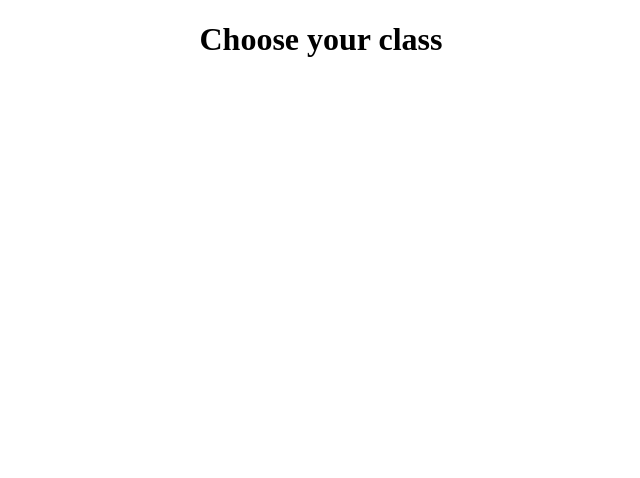
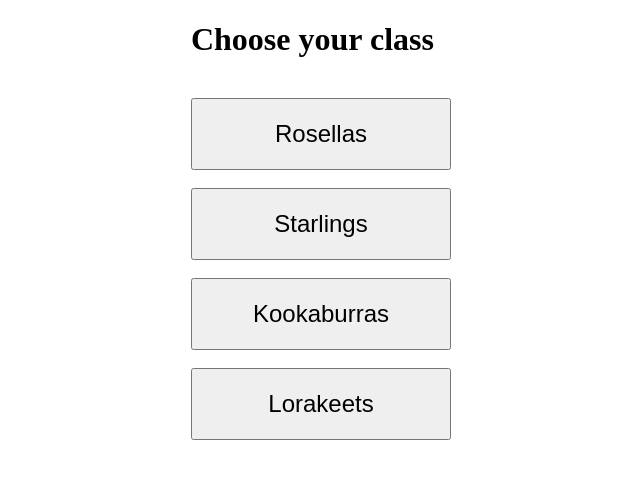
Before and after one commit to Frothy7650/AlexWebsite, a plain HTML site: page index.html in a window 1280 px wide. Shown: the whole page, without its empty margins (319-959 px from the left). Drawn offline with Linux system fonts and the light colour scheme.

Commit message:
For lennox to see

```diff
--- a/index.html
+++ b/index.html
@@ -1,12 +1,14 @@
 <!DOCTYPE html>
 <html>
   <head>
-    <title>School student worksite</title>
-    <link rel="stylesheet" type="text/css" href="styles.css">
-  </head>
-  <body>
-    <div class="site">
-      <h1>Choose your class</h1>
-    </div>
+  <title>School student worksite</title>
+  <link rel="stylesheet" type="text/css" href="styles.css">
+</head>
+<body>
+    <h1>Choose your class</h1>
+    <br><button onclick="window.location.href='/rosellas.html'">Rosellas</button>
+    <br><button onclick="window.location.href='/starlings.html'">Starlings</button>
+    <br><button onclick="window.location.href='/kookaburras.html'">Kookaburras</button>
+    <br><button onclick="window.location.href='/lorakeets.html'">Lorakeets</button>
   </body>
 </html>
--- a/styles.css
+++ b/styles.css
@@ -11,3 +11,11 @@ html {
   display: table;
   margin: auto;
 }
+
+button {
+  padding: 20px 60px;
+  font-size: 24px;
+  display: block;
+  margin: 0 auto;
+  width: 100%;
+}
```
Also changed, not shown: rosellas.html (added, +9 -0 lines).
